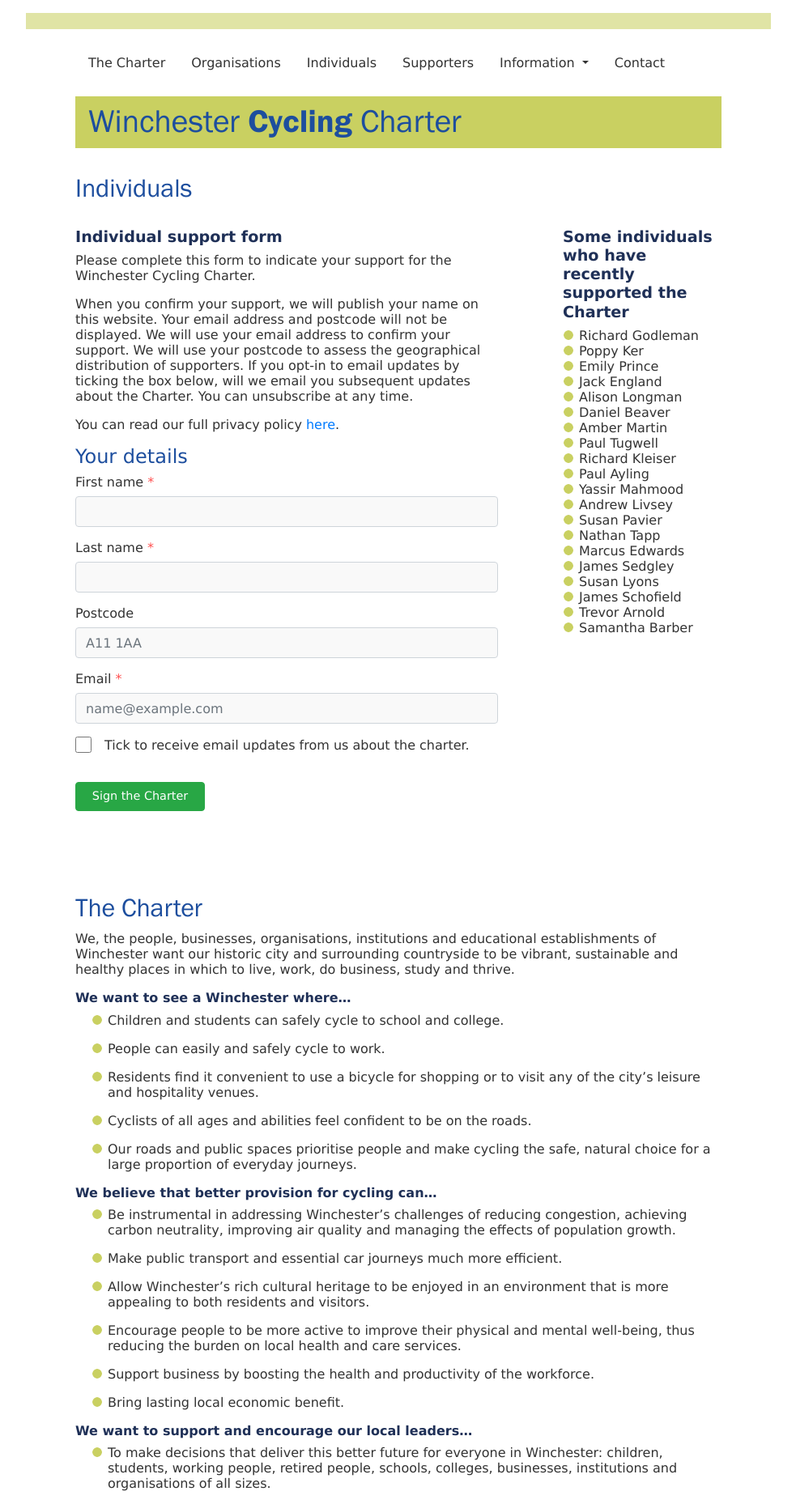
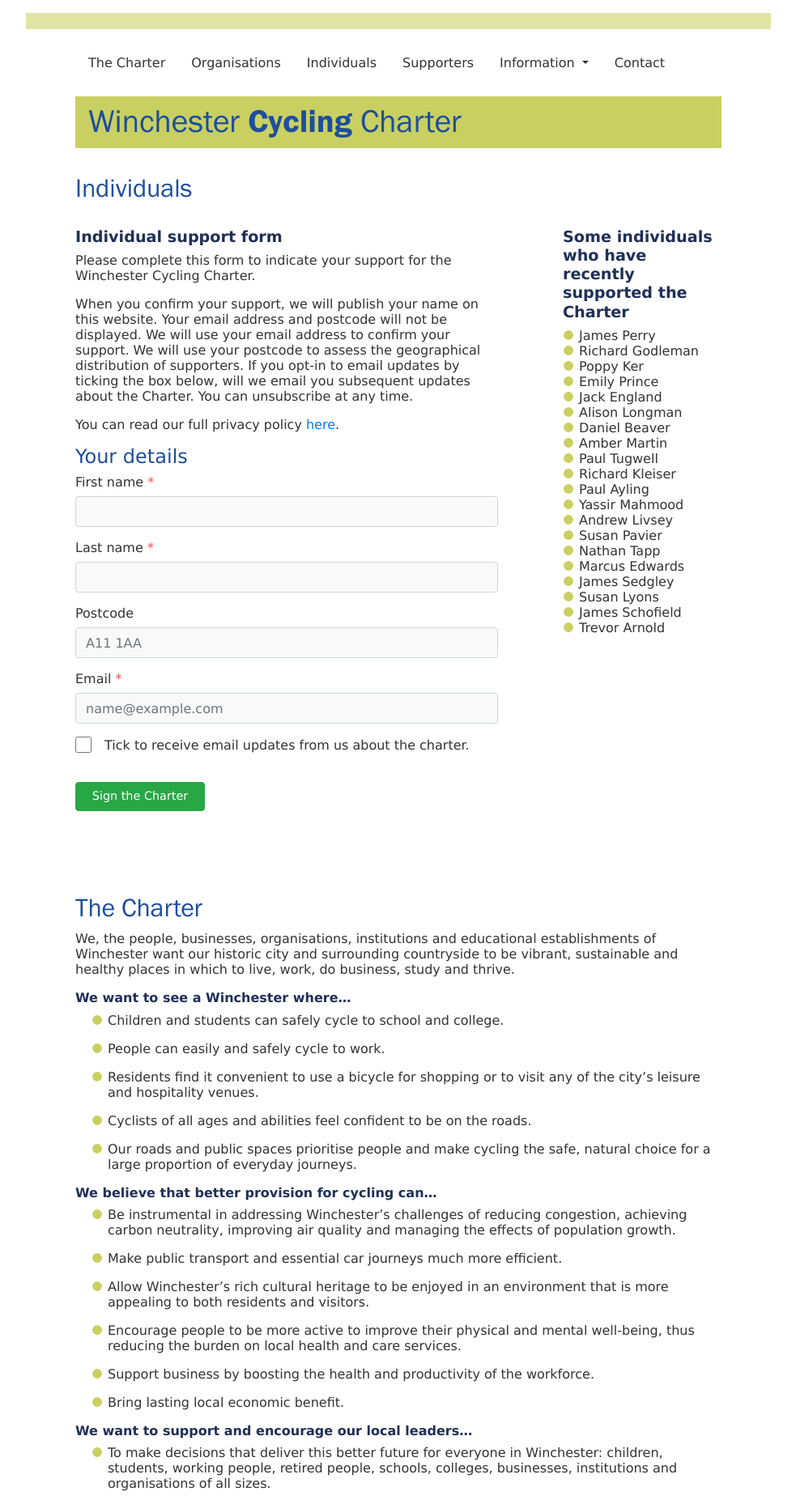
Before and after one commit to winchestercyclingcharter/winchestercyclingcharter.github.io, a Jekyll site: the page built from ind-page.md, in a window 1280 px wide. Shown: the whole page at 81% size, without its empty margins (148-1131 px from the left). Built offline with Jekyll 4.4.1, drawn with Linux system fonts in a browser that asks for light colours; nearby versions of some CDN libraries.

Commit message:
Update people.yml

```diff
--- a/_data/people.yml
+++ b/_data/people.yml
@@ -881,3 +881,4 @@ people:
 - { lastname: Prince, firstname: Emily, dt: 20250925-181103-594291 }
 - { lastname: Ker, firstname: Poppy, dt: 20251107-160506-532043 }
 - { lastname: Godleman, firstname: Richard, dt:  20251228-215743-646170 }
+- { lastname: Perry, firstname: James, dt:  20260211-090339-606682 }
```
